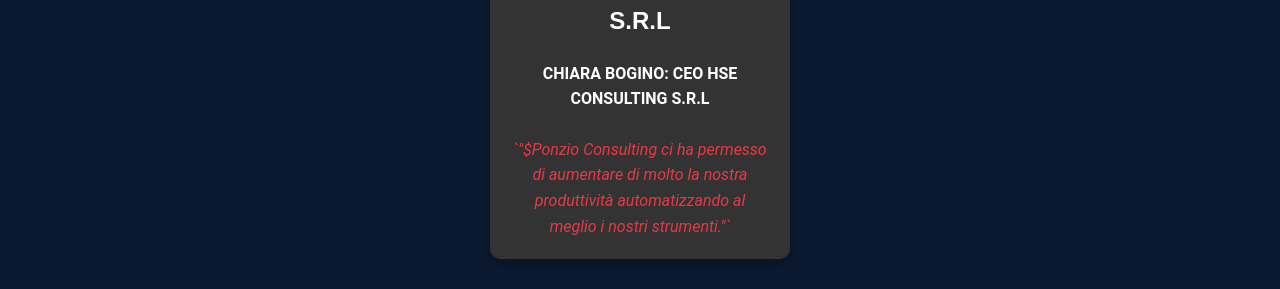
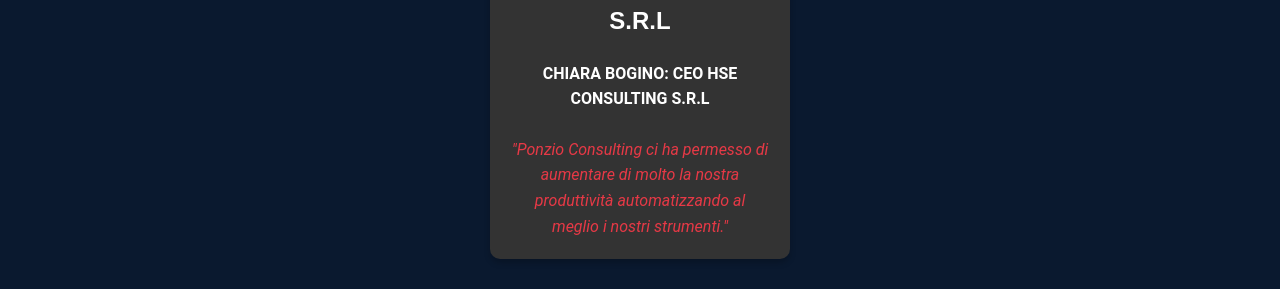
Before and after one commit to Ponzio-it/ponzio-consulting, a Next.js app: page / in a window 1280 px wide. Shown: the part 1480-1769 px from the top of the page. Built offline with nearby package versions, Linux system fonts and the light colour scheme.

Commit message:
escape quotes

```diff
--- a/src/components/Customers.js
+++ b/src/components/Customers.js
@@ -31,7 +31,7 @@
             </a>
             <h3 className={styles.name}>{customer.name}</h3>
             <p className={styles.customerName}>{customer.customerName}</p>
-            <p className={styles.quote}>`"${customer.quote}"`</p>
+            <p className={styles.quote}>{`"${customer.quote}"`}</p>
         </div>
         ))}
       </div>
```
